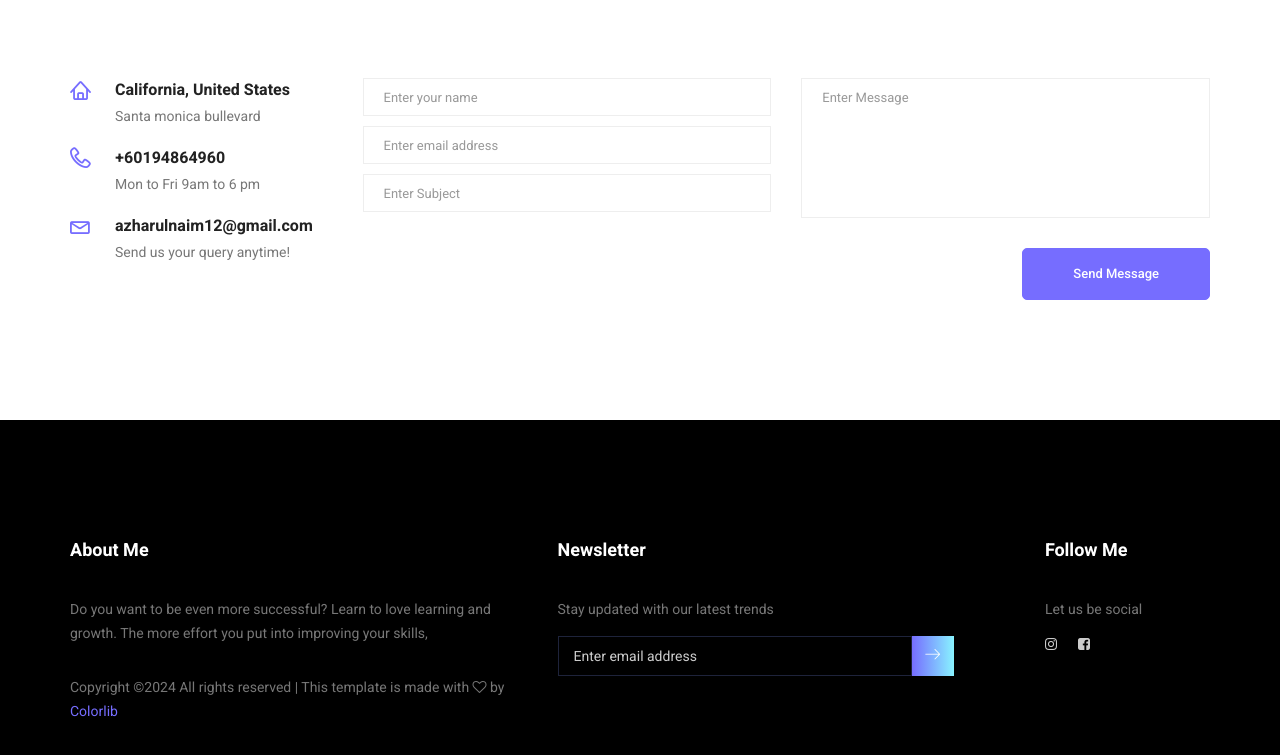
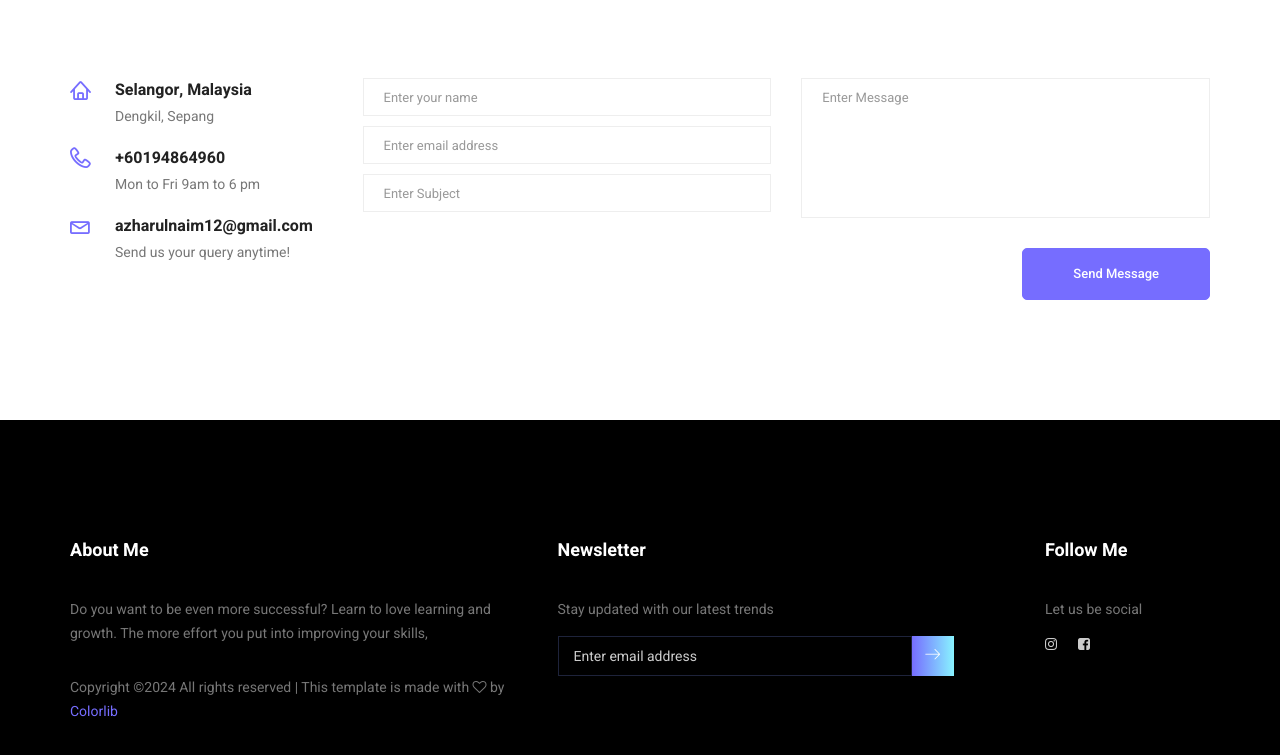
Before and after one commit to rulz03/074930.portfolio, a plain HTML site: page contact.html in a window 1280 px wide. Shown: the part 1022-1777 px from the top of the page. Drawn offline with Linux system fonts and the light colour scheme; some packages are replaced by stand-ins of ours.

Commit message:
contact.html

```diff
--- a/contact.html
+++ b/contact.html
@@ -84,8 +84,8 @@
                         <div class="contact_info">
                             <div class="info_item">
                                 <i class="lnr lnr-home"></i>
-                                <h6>California, United States</h6>
-                                <p>Santa monica bullevard</p>
+                                <h6>Selangor, Malaysia</h6>
+                                <p>Dengkil, Sepang</p>
                             </div>
                             <div class="info_item">
                                 <i class="lnr lnr-phone-handset"></i>
```
